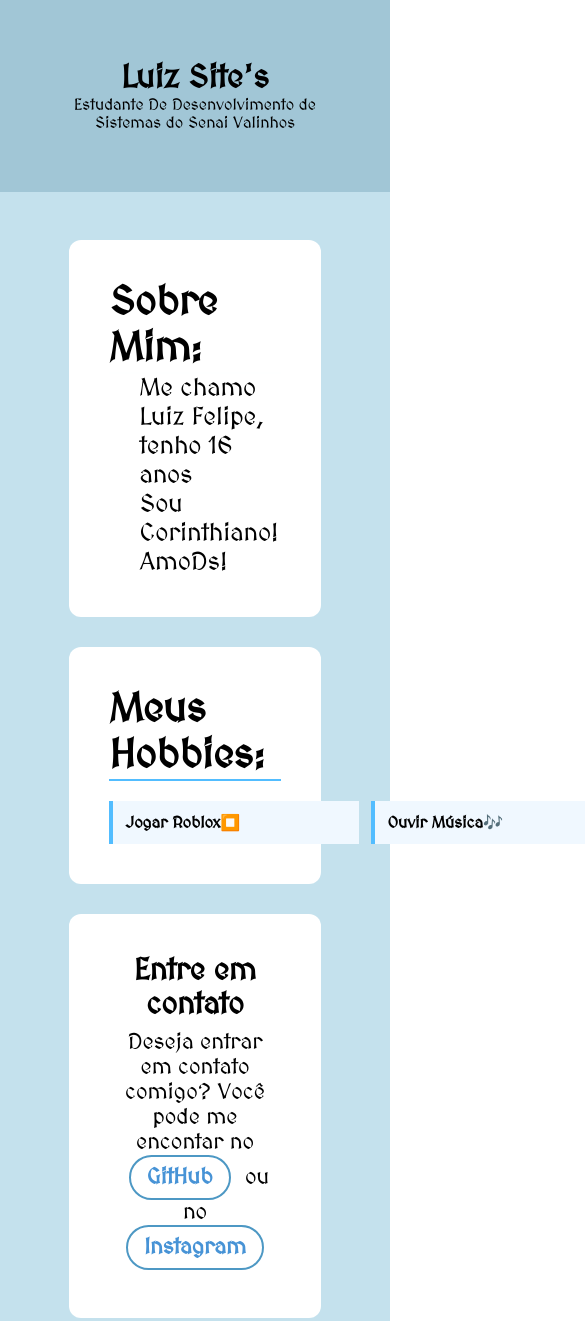
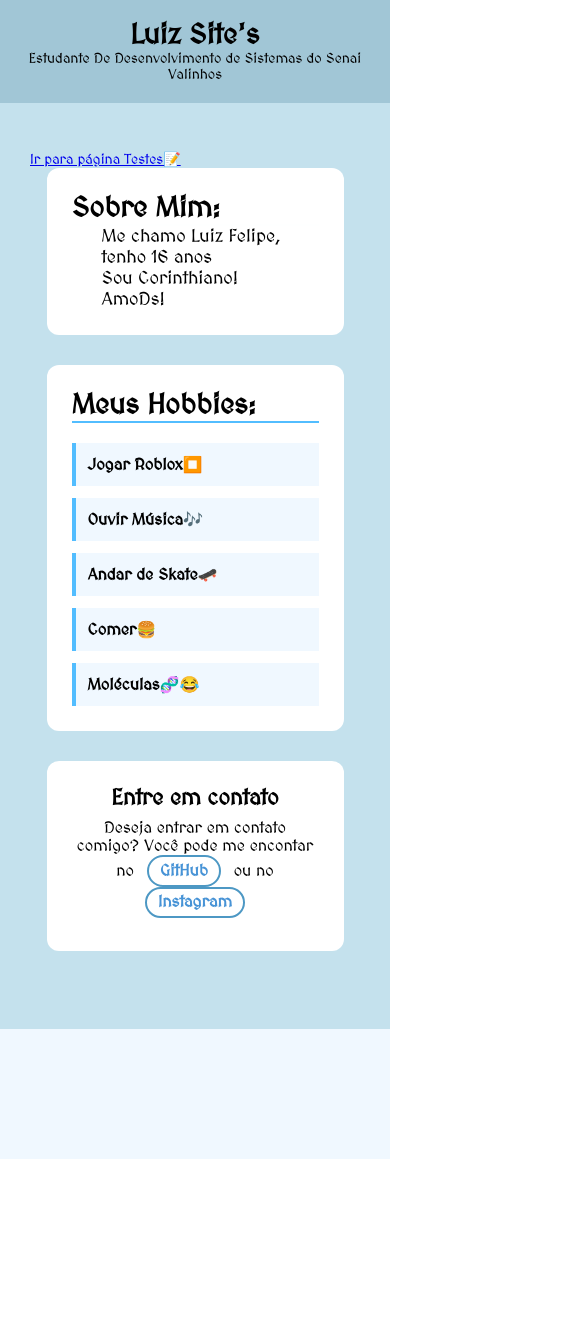
Before and after one commit to Lzin019/My-First-Site, a plain HTML site: page index.html in a window 390 px wide. Shown: the top 1321 px of the page, 585 px wide, since content can reach past the window. After the commit the page ends 1159 px from the top, so only its background shows below. Drawn offline with Linux system fonts and the light colour scheme.

Commit message:
atualização css

```diff
--- a/assets/styles/index.css
+++ b/assets/styles/index.css
@@ -1,5 +1,6 @@
 /* reset do CSS */
 @import url('https://fonts.googleapis.com/css2?family=MedievalSharp&display=swap');
+
 *{
     margin: 0;
     padding: 0;
@@ -13,7 +14,6 @@ body{
     font-family: MedievalSharp ,Arial, Helvetica, sans-serif;
 }
 
-
 header {
     background-color: rgb(161, 198, 214);
     color: rgb(0, 0, 0);
@@ -23,12 +23,14 @@ header {
 
 main{
     background-color: rgb(196, 225, 237);
-   flex: 1;
-   padding: 48px 38px;
-   width: 100%;
+    flex: 1;
+    padding: 48px 38px;
+    width: 100%;
 }
 
-about-section {
+about-section,
+hobbies,
+contact {
     display: block;
     background-color: rgb(255, 255, 255);
     width: 80%;
@@ -37,7 +39,6 @@ about-section {
     border-radius: 12px;
     margin-bottom: 30px;
 }
-
 
 #titulo-sobre-mim {
     font-size: 40px;
@@ -50,13 +51,6 @@ about-section {
 }
 
 hobbies {
-    display: block;
-    background-color: rgb(255, 255, 255);
-    width: 80%;
-    margin: 0 auto;
-    padding: 40px;
-    border-radius: 12px;
-    margin-bottom: 30px;
     font-weight: bold;
 }
 
@@ -65,6 +59,7 @@ ul {
     padding: 0;
     display: flex;
     gap: 12px;
+    flex-wrap: wrap; /* Para que os itens se ajustem quando necessário */
 }
 
 li {
@@ -73,7 +68,6 @@ li {
     border-left: 4px solid rgb(82, 189, 255);
     font-size: 16px;
     min-width: 250px;
-
 }
 
 li:hover {
@@ -88,17 +82,7 @@ li:hover {
     margin-bottom: 20px;
 }
 
-contact{
-        display: block;
-        background-color: rgb(255, 255, 255);
-        width: 80%;
-        margin: 0 auto;
-        padding: 40px;
-        border-radius: 12px;
-        margin-bottom: 30px;
-}
-
-contact h2{
+contact h2 {
     margin-bottom: 8px;
     font-size: 30px;
     text-align: center;
@@ -126,7 +110,6 @@ contact a:hover {
     background-color: rgb(69, 166, 236);
     color: rgb(123, 233, 248);
     transform: translateX(-2px);
-
 }
 
 footer {
@@ -140,3 +123,100 @@ footer {
 footer p {
     font-size: 2rem;
 }
+
+/* Responsividade */
+@media (max-width: 1200px) {
+    main {
+        padding: 48px 30px;
+    }
+
+    about-section, hobbies, contact {
+        width: 90%;
+        padding: 30px;
+    }
+}
+
+@media (max-width: 992px) {
+    body {
+        font-size: 14px;
+    }
+
+    header {
+        padding: 40px;
+    }
+
+    about-section, hobbies, contact {
+        width: 90%;
+        padding: 25px;
+    }
+
+    ul {
+        flex-direction: column; /* Organiza os itens em coluna */
+    }
+
+    li {
+        min-width: 100%; /* Ocupa toda a largura disponível */
+    }
+}
+
+@media (max-width: 768px) {
+    header {
+        padding: 30px;
+    }
+
+    #titulo-sobre-mim, #titulo-hobbies {
+        font-size: 32px;
+    }
+
+    .texto-sobre-mim {
+        font-size: 20px;
+    }
+
+    contact h2 {
+        font-size: 26px;
+    }
+
+    contact p {
+        font-size: 18px;
+    }
+
+    contact a {
+        padding: 0.3rem 0.8rem;
+        font-size: 18px;
+    }
+
+    footer p {
+        font-size: 1.5rem;
+    }
+}
+
+@media (max-width: 480px) {
+    header {
+        padding: 20px;
+    }
+
+    #titulo-sobre-mim, #titulo-hobbies {
+        font-size: 28px;
+    }
+
+    .texto-sobre-mim {
+        font-size: 18px;
+    }
+
+    contact h2 {
+        font-size: 22px;
+    }
+
+    contact p {
+        font-size: 16px;
+    }
+
+    contact a {
+        padding: 0.3rem 0.7rem;
+        font-size: 16px;
+    }
+
+    footer p {
+        font-size: 1.2rem;
+    }
+}
--- a/index.html
+++ b/index.html
@@ -8,12 +8,12 @@
 </head>
 <body>
     <header>
-
         <h1>Luiz Site's</h1>
         <p>Estudante De Desenvolvimento de Sistemas do Senai Valinhos</p>
     </header>
 
     <main>
+        <a href="pages/testes.html">Ir para página Testes📝</a>
     <about-section>
         <h3 id="titulo-sobre-mim">Sobre Mim: </h3>
         <p class="texto-sobre-mim">Me chamo Luiz Felipe, tenho 16 anos</p>
```
Also changed, not shown: pages/testes.html (added, +23 -0 lines), assets/images/image.png (added).
